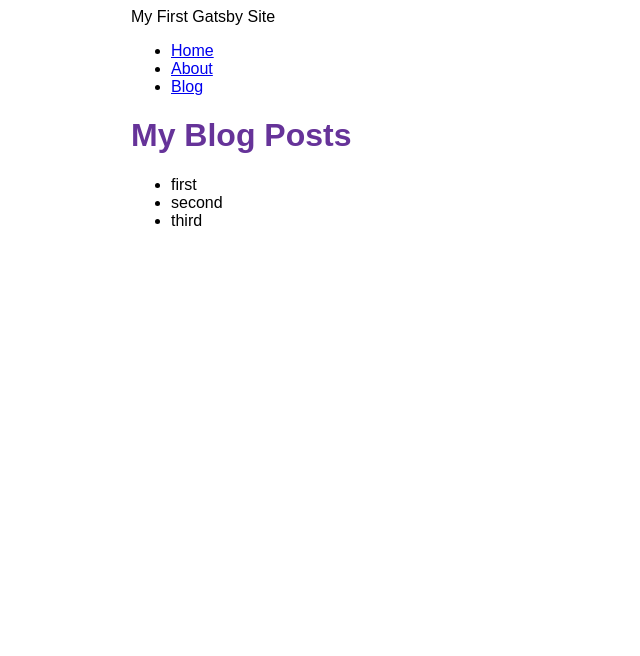
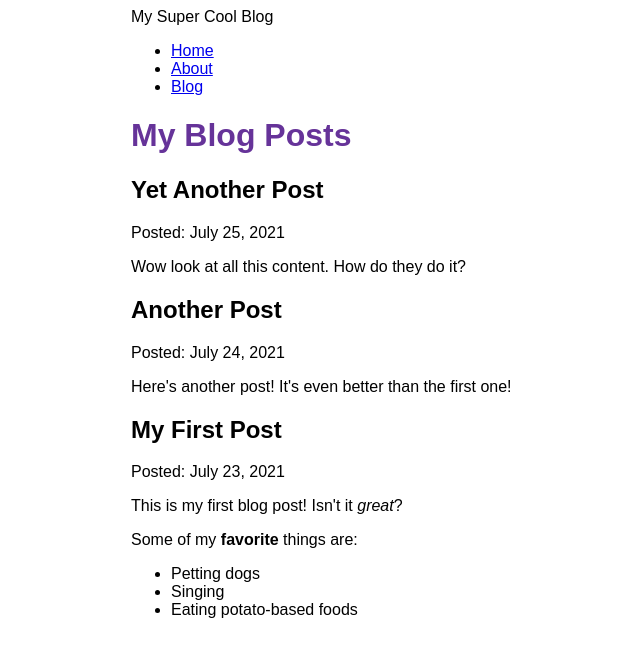
Before and after one commit to HaydenMichael47/Gatsby-site, a Gatsby site: page /blog in a window 1280 px wide. Shown: the whole page, without its empty margins (259-899 px from the left). Built offline with nearby package versions, Linux system fonts and the light colour scheme; Gatsby itself is replaced by a stand-in of ours.

Commit message:
Finished Gatsby Tutorial Part 5

```diff
--- a/blog/first.mdx
+++ b/blog/first.mdx
@@ -0,0 +1,12 @@
+---
+title: "My First Post"
+date: "2021-07-23"
+---
+
+This is my first blog post! Isn't it *great*?
+
+Some of my **favorite** things are:
+
+* Petting dogs
+* Singing
+* Eating potato-based foods
--- a/blog/second.mdx
+++ b/blog/second.mdx
@@ -0,0 +1,6 @@
+---
+title: "Another Post"
+date: "2021-07-24"
+---
+
+Here's another post! It's even better than the first one!
--- a/blog/third.mdx
+++ b/blog/third.mdx
@@ -0,0 +1,6 @@
+---
+title: "Yet Another Post"
+date: "2021-07-25"
+---
+
+Wow look at all this content. How do they do it?
--- a/gatsby-config.js
+++ b/gatsby-config.js
@@ -1,16 +1,17 @@
 module.exports = {
   siteMetadata: {
-    title: "My First Gatsby Site",
+    title: "My Super Cool Blog",
   },
   plugins: [
     "gatsby-plugin-image",
     "gatsby-plugin-sharp",
     {
-      resolve: "gatsby-source-filesystem",
+      resolve: `gatsby-source-filesystem`,
       options: {
         name: `blog`,
-        path: `${__dirname}/blog`,
-      }
+        path: `${__dirname}/blog/`,
+      },
     },
+    "gatsby-plugin-mdx",
   ],
 };
--- a/src/pages/blog.js
+++ b/src/pages/blog.js
@@ -1,28 +1,36 @@
 import * as React from 'react'
 import { graphql } from 'gatsby'
+import { MDXRenderer } from 'gatsby-plugin-mdx'
 import Layout from '../components/layout'
 
 const BlogPage = ({ data }) => {
   return (
     <Layout pageTitle="My Blog Posts">
-      <ul>
       {
-        data.allFile.nodes.map(node => (
-          <li key={node.name}>
-            {node.name}
-          </li>
+        data.allMdx.nodes.map((node) => (
+          <article key={node.id}>
+            <h2>{node.frontmatter.title}</h2>
+            <p>Posted: {node.frontmatter.date}</p>
+            <MDXRenderer>
+              {node.body}
+            </MDXRenderer>
+          </article>
         ))
       }
-      </ul>
     </Layout>
   )
 }
 
 export const query = graphql`
   query {
-    allFile {
+    allMdx(sort: {fields: frontmatter___date, order: DESC}) {
       nodes {
-        name
+        frontmatter {
+          title
+          date(formatString: "MMMM DD, YYYY")
+        }
+        id
+        body
       }
     }
   }
```
